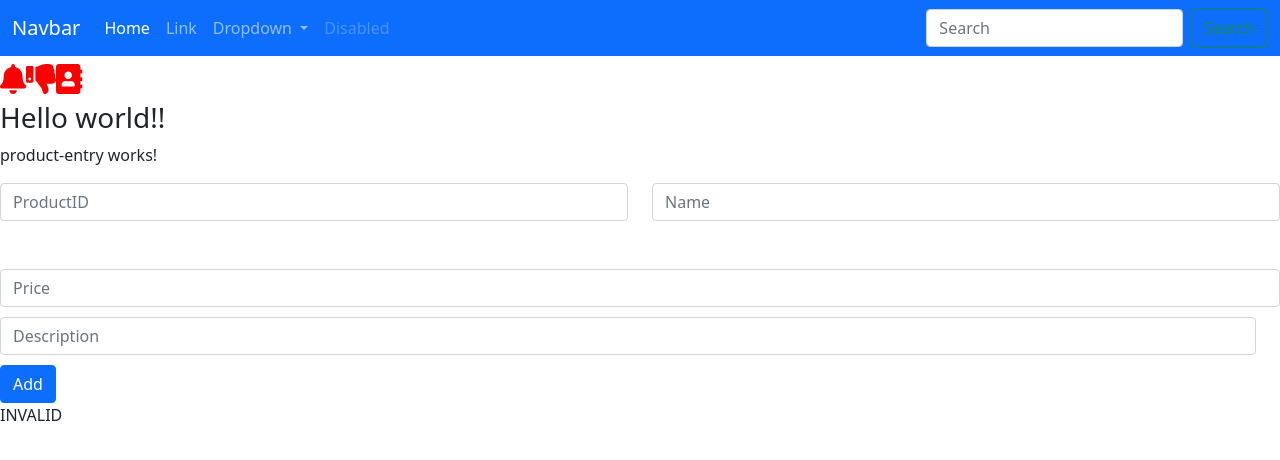
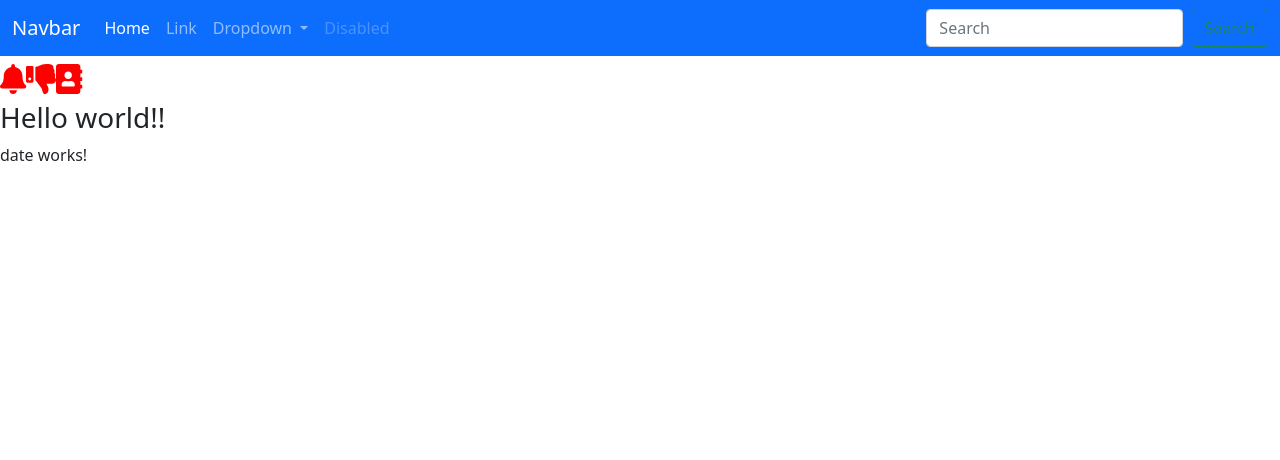
Before and after one commit to ManuDev03/angular-course-2021, an Angular app: page / in a window 1280 px wide. Shown: the top 460 px of the page. Built offline with nearby package versions, Linux system fonts and the light colour scheme.

Commit message:
connecting service with component

```diff
--- a/src/app/app.component.html
+++ b/src/app/app.component.html
@@ -53,4 +53,5 @@
 
 <!-- <app-editor></app-editor> -->
 
-<app-product-entry></app-product-entry>
+<!-- <app-product-entry></app-product-entry> -->
+<app-date></app-date>
--- a/src/app/app.module.ts
+++ b/src/app/app.module.ts
@@ -8,7 +8,8 @@ import { CalcAppComponent } from './calc-app/calc-app.component';
 import { StudentModule } from './student/student.module'
 import { FormsModule,ReactiveFormsModule } from '@angular/forms';
 import { EditorComponent } from './editor/editor.component';
-import { ProductEntryComponent } from './product-entry/product-entry.component'
+import { ProductEntryComponent } from './product-entry/product-entry.component';
+import { DateComponent } from './date/date.component'
 
 
 
@@ -17,7 +18,8 @@ import { ProductEntryComponent } from './product-entry/product-entry.component'
     AppComponent,
     CalcAppComponent,
     EditorComponent,
-    ProductEntryComponent
+    ProductEntryComponent,
+    DateComponent
   ],
   imports: [
     BrowserModule,
--- a/src/app/date.service.ts
+++ b/src/app/date.service.ts
@@ -6,4 +6,8 @@ import { Injectable } from '@angular/core';
 export class DateService {
 
   constructor() { }
+
+  getTime_Date(){
+    return new Date()
+  }
 }
--- /dev/null
+++ b/src/app/date/date.component.html
@@ -0,0 +1 @@
+<p>date works!</p>
--- /dev/null
+++ b/src/app/date/date.component.ts
@@ -0,0 +1,18 @@
+import { Component, OnInit } from '@angular/core';
+import { DateService } from '../date.service';
+
+@Component({
+  selector: 'app-date',
+  templateUrl: './date.component.html',
+  styleUrls: ['./date.component.css']
+})
+export class DateComponent implements OnInit {
+
+  constructor(private obj:DateService) {
+    console.log("Date component instantiantiated",obj.getTime_Date())
+  }
+
+  ngOnInit(): void {
+  }
+
+}
```
Also changed, not shown: src/app/date/date.component.css (added), 1 other file (tests, documents, lock files or other folders).
